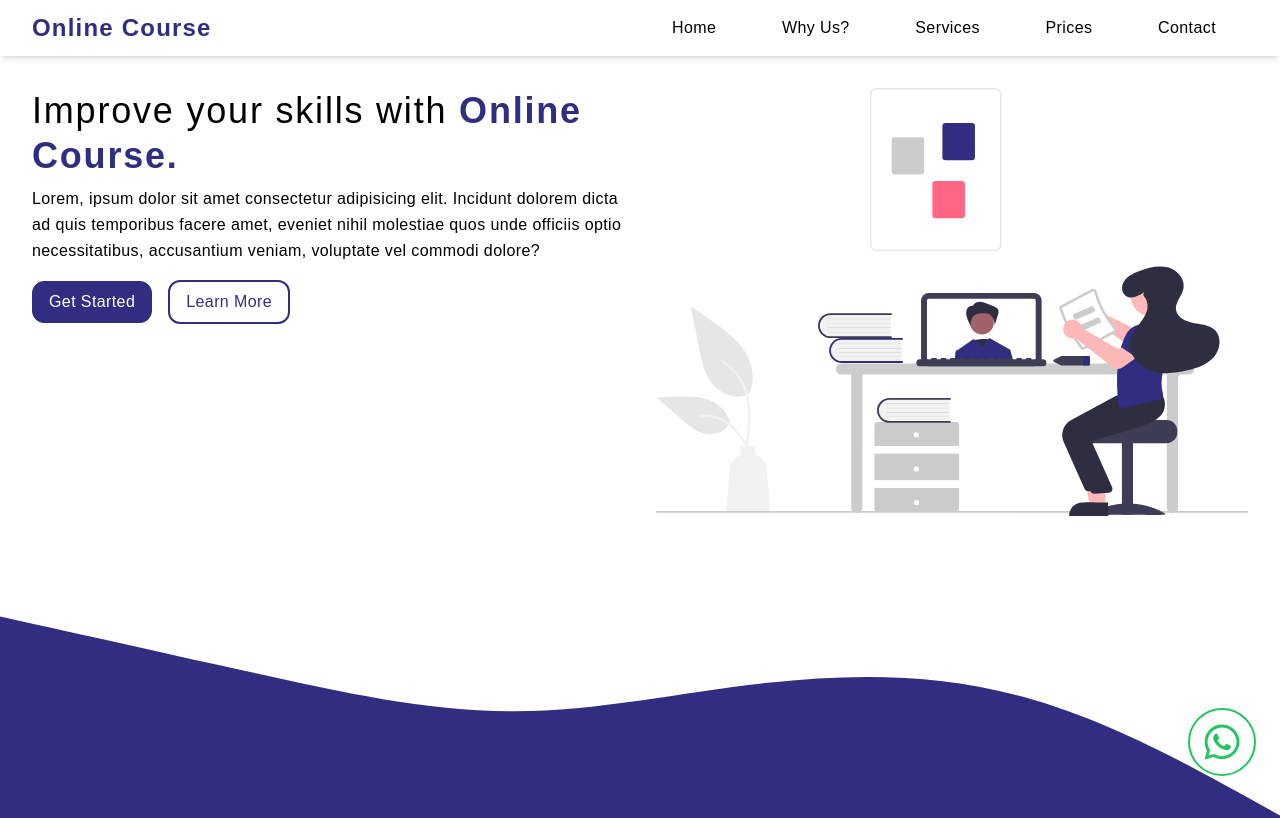
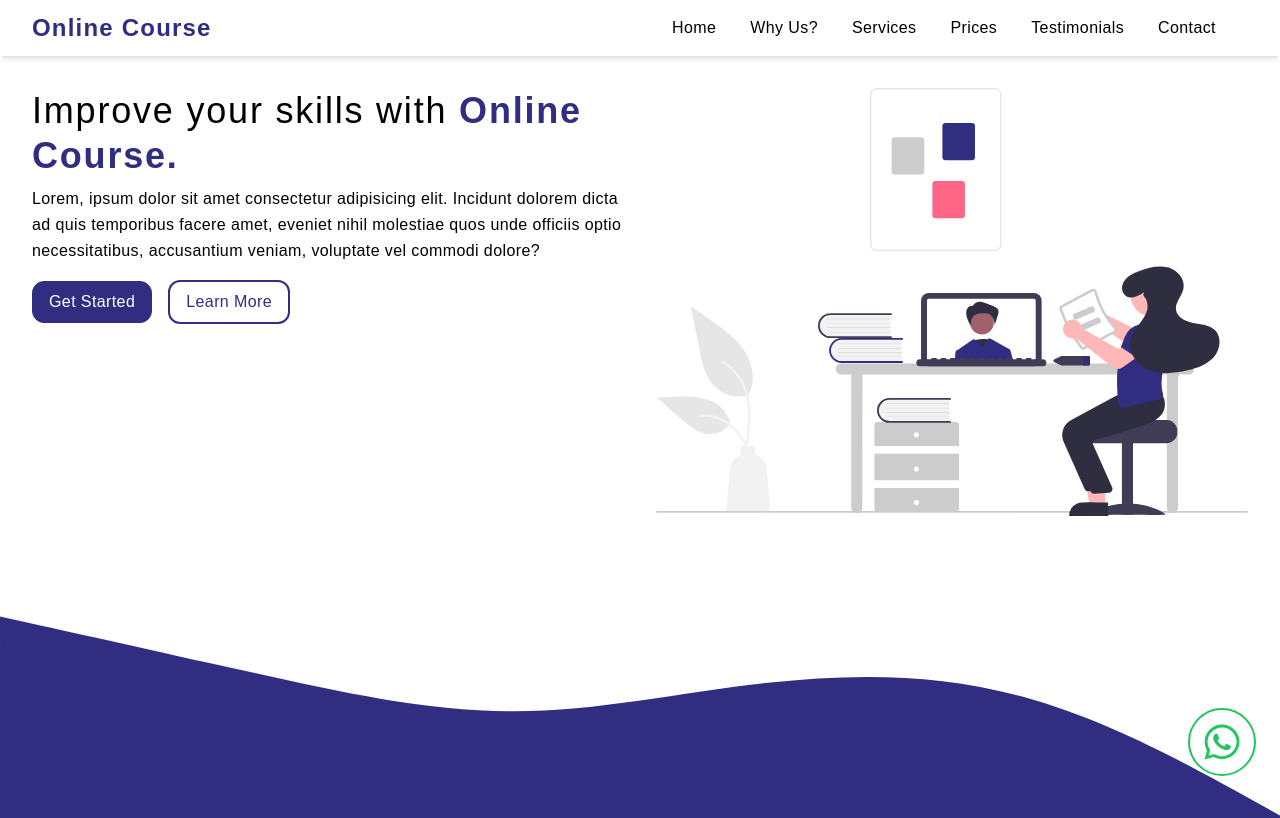
Before and after one commit to theozebua/react-course-app, a React (Create React App) app: page / in a window 1280 px wide. Shown: the top 818 px of the page. Built offline with nearby package versions, Linux system fonts and the light colour scheme; no server answers; a web font is replaced by a local one.

Commit message:
Add link to testimonials section

```diff
--- a/src/components/Navbar/index.jsx
+++ b/src/components/Navbar/index.jsx
@@ -38,6 +38,9 @@ export default function Navbar() {
                   <a href='#prices'>Prices</a>
                 </li>
                 <li className='nav-link'>
+                  <a href='#testimonials'>Testimonials</a>
+                </li>
+                <li className='nav-link'>
                   <a href='#contact'>Contact</a>
                 </li>
               </ul>
```
